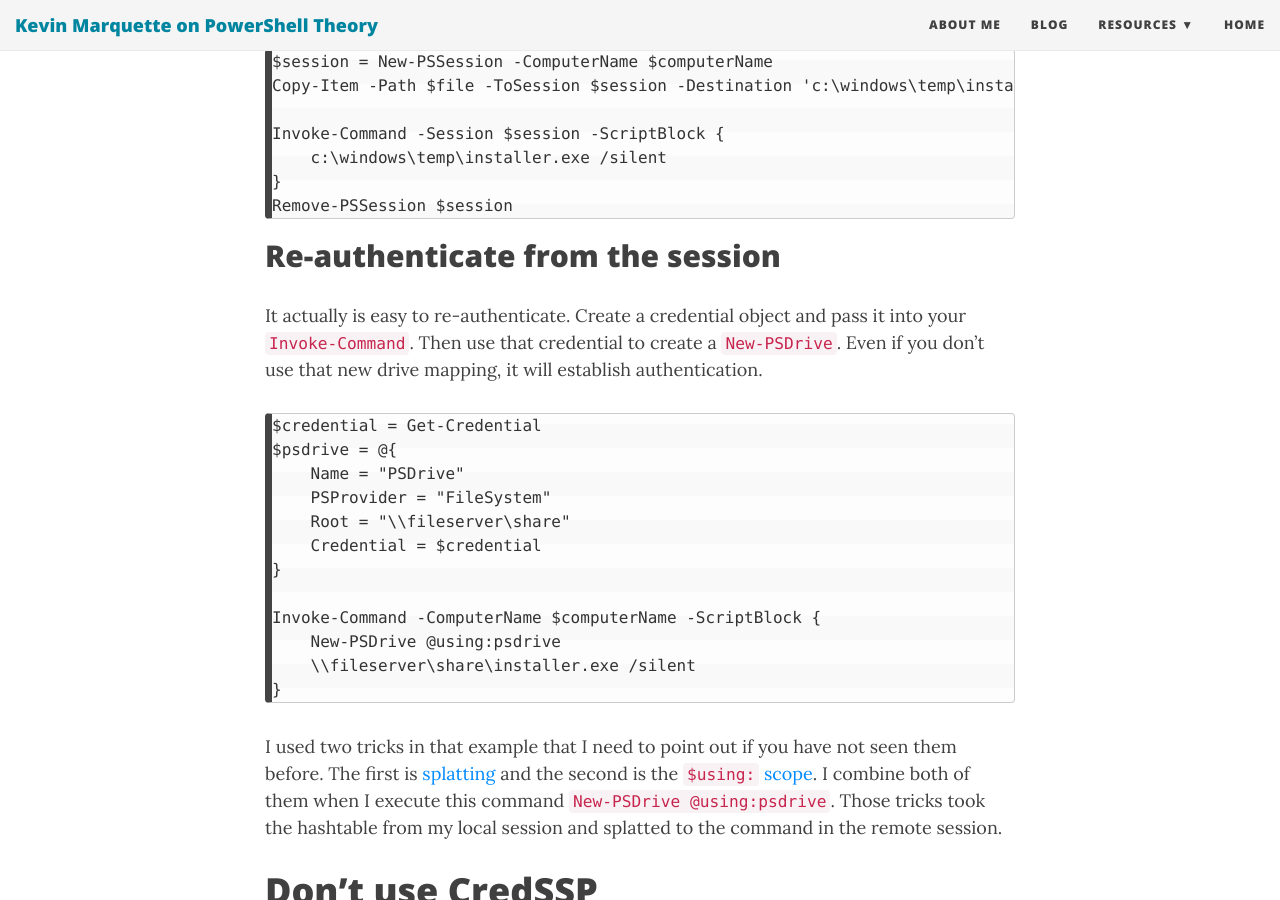
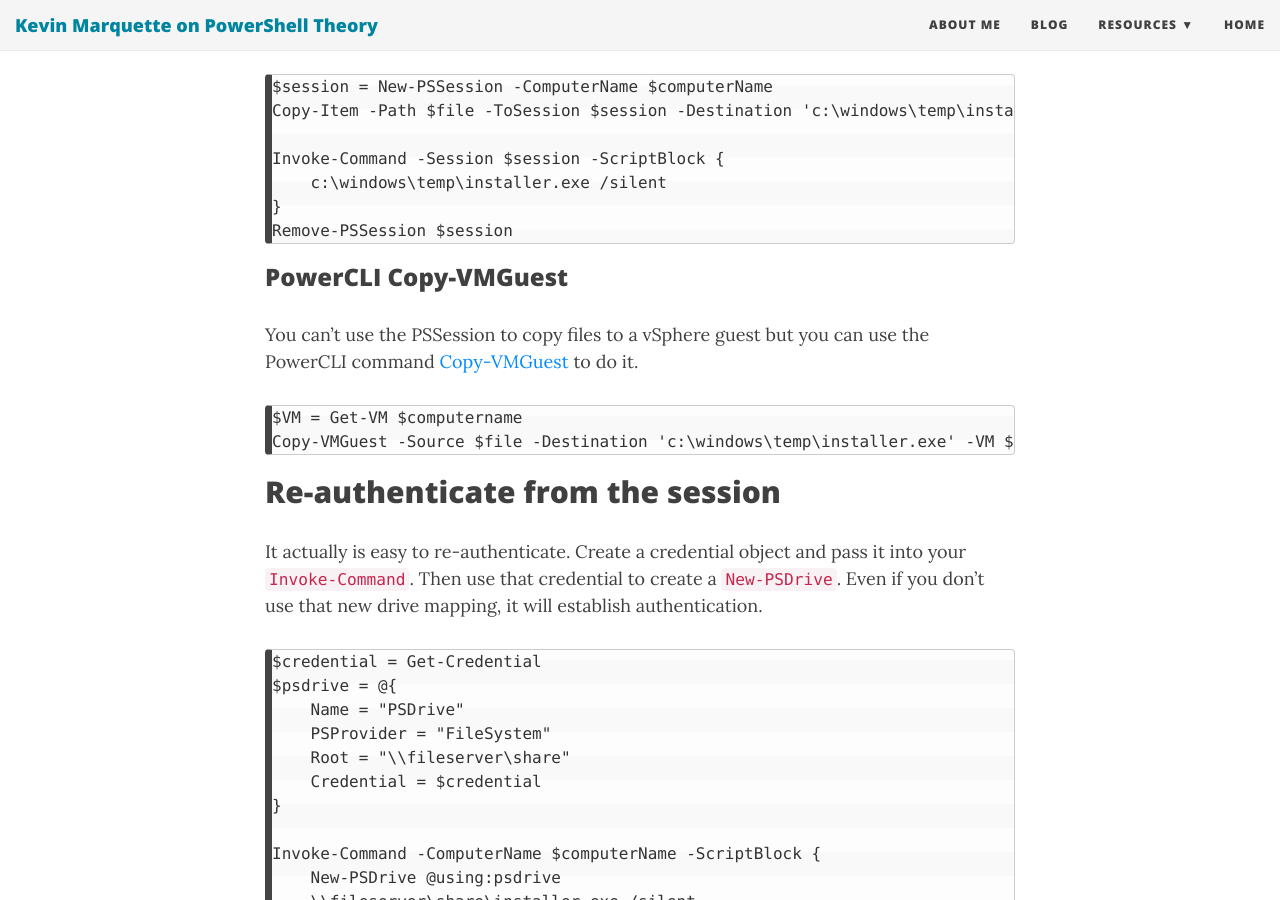
Before and after one commit to KevinMarquette/kevinmarquette.github.io, a Jekyll site: the page built from _posts/2017-04-22-Powershell-installing-remote-software.md, in a window 1280 px wide and 900 px high, scrolled down 3533 px. Built offline with Jekyll 4.4.1, drawn with Linux system fonts in a browser that asks for light colours; nearby versions of some CDN libraries; some of the changed text lies outside the part shown.

Commit message:
added Copy-VMGuest command

```diff
--- a/_posts/2017-04-22-Powershell-installing-remote-software.md
+++ b/_posts/2017-04-22-Powershell-installing-remote-software.md
@@ -91,6 +91,13 @@ There is a new feature added in Powershell 5.0 that allows you to copy files usi
     }
     Remove-PSSession $session
 
+### PowerCLI Copy-VMGuest
+
+You can't use the PSSession to copy files to a vSphere guest but you can use the PowerCLI command [Copy-VMGuest](https://www.vmware.com/support/developer/PowerCLI/PowerCLI41U1/html/Copy-VMGuestFile.html) to do it.
+
+    $VM = Get-VM $computername
+    Copy-VMGuest -Source $file -Destination 'c:\windows\temp\installer.exe' -VM $VM
+
 ## Re-authenticate from the session
 
 It actually is easy to re-authenticate. Create a credential object and pass it into your `Invoke-Command`. Then use that credential to create a `New-PSDrive`. Even if you don't use that new drive mapping, it will establish authentication.
```
